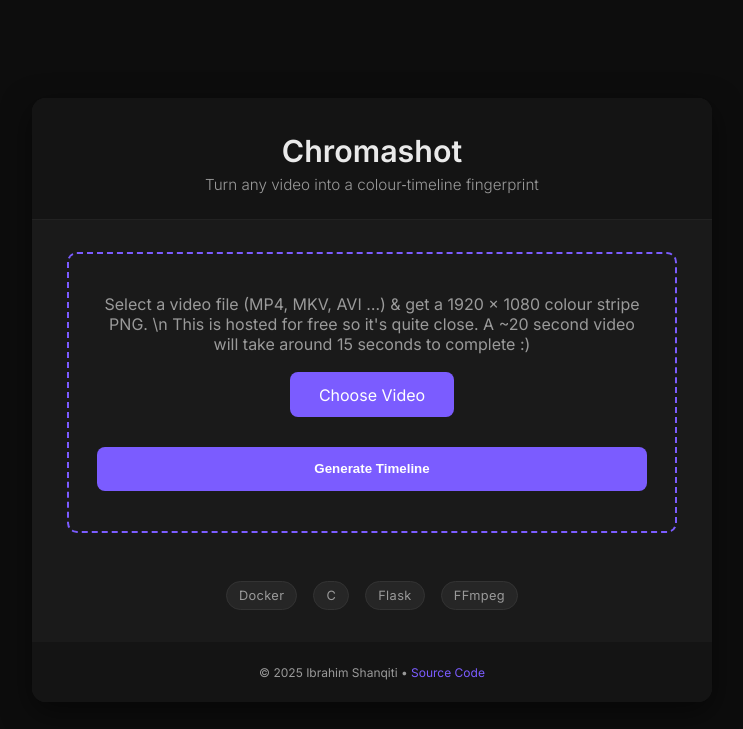
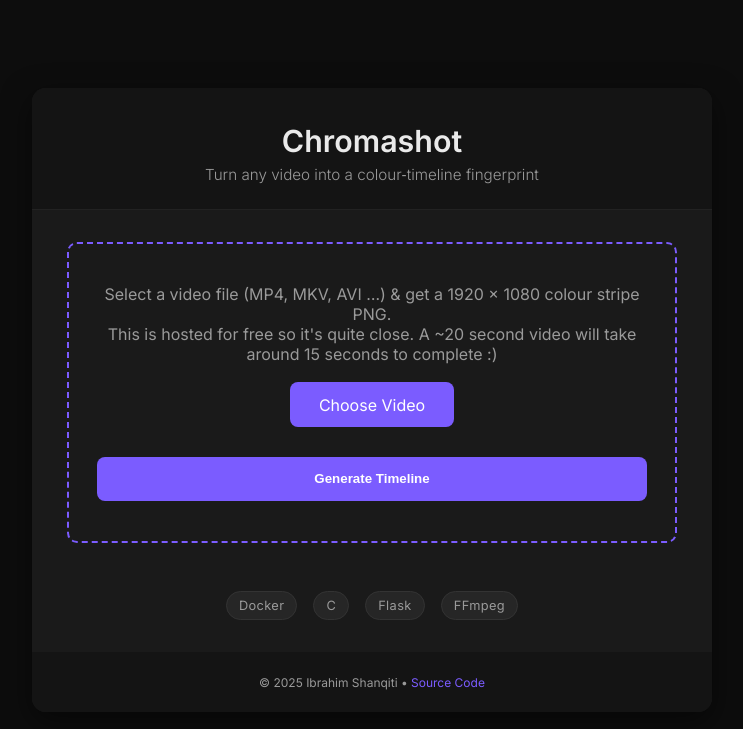
Before and after one commit to IbrahimShanqiti/Chromashot, a Flask app: page / in a window 1280 px wide. Shown: the top 729 px of the page, without its empty margins (268-1011 px from the left). Run offline with Flask 3, Linux system fonts and the light colour scheme.

Commit message:
Update index.html

```diff
--- a/templates/index.html
+++ b/templates/index.html
@@ -151,7 +151,7 @@
 
       <!-- upload form -->
       <form id="uploadForm" class="upload-card" action="/upload" method="post" enctype="multipart/form-data">
-        <p>Select a video file (MP4, MKV, AVI …) &amp; get a 1920 × 1080 colour stripe PNG. \n This is hosted for free so it's quite close. A ~20 second video will take around 15 seconds to complete :)</p>
+        <p>Select a video file (MP4, MKV, AVI …) &amp; get a 1920 × 1080 colour stripe PNG. <br> This is hosted for free so it's quite close. A ~20 second video will take around 15 seconds to complete :)</p>
 
         <label class="upload-label">
           Choose Video
```
